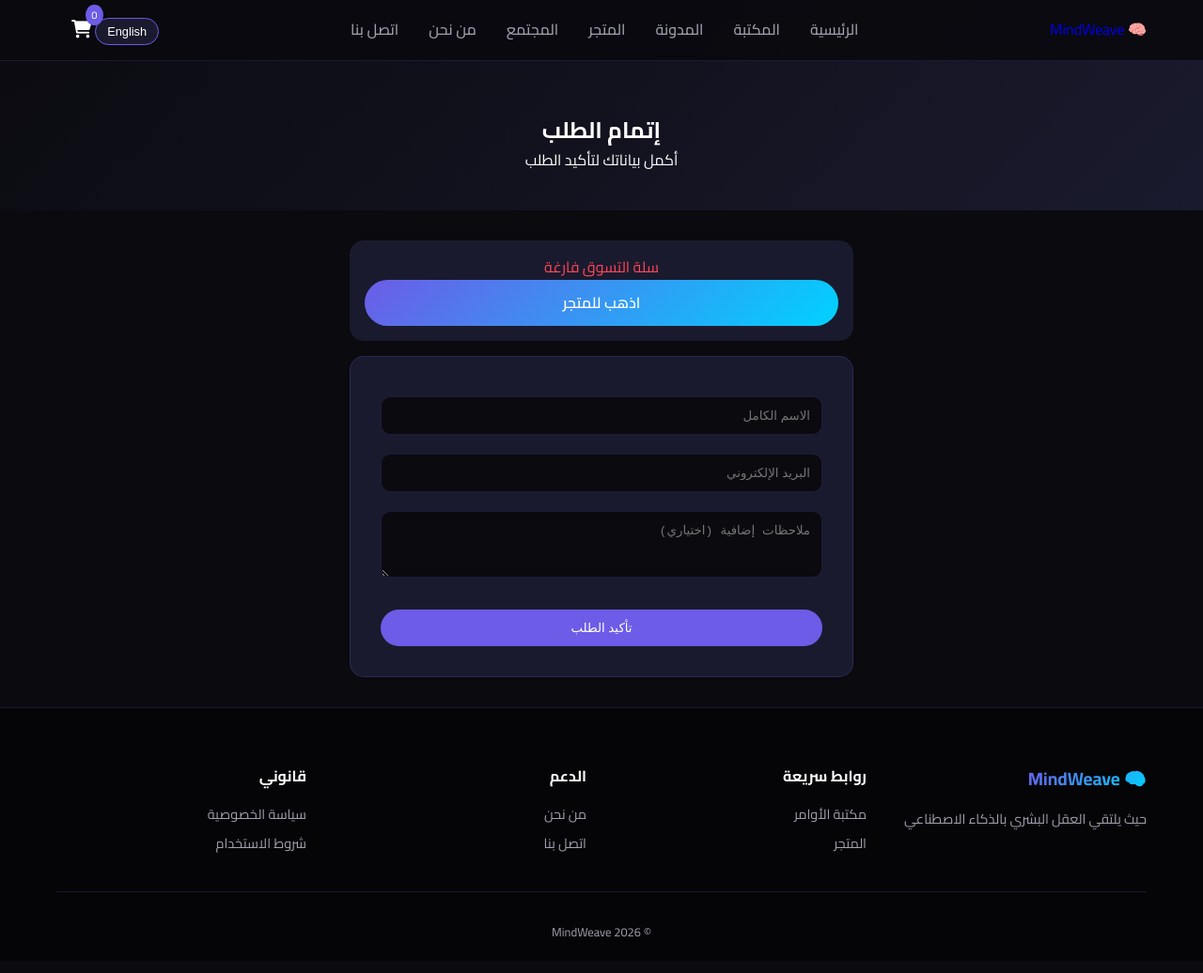
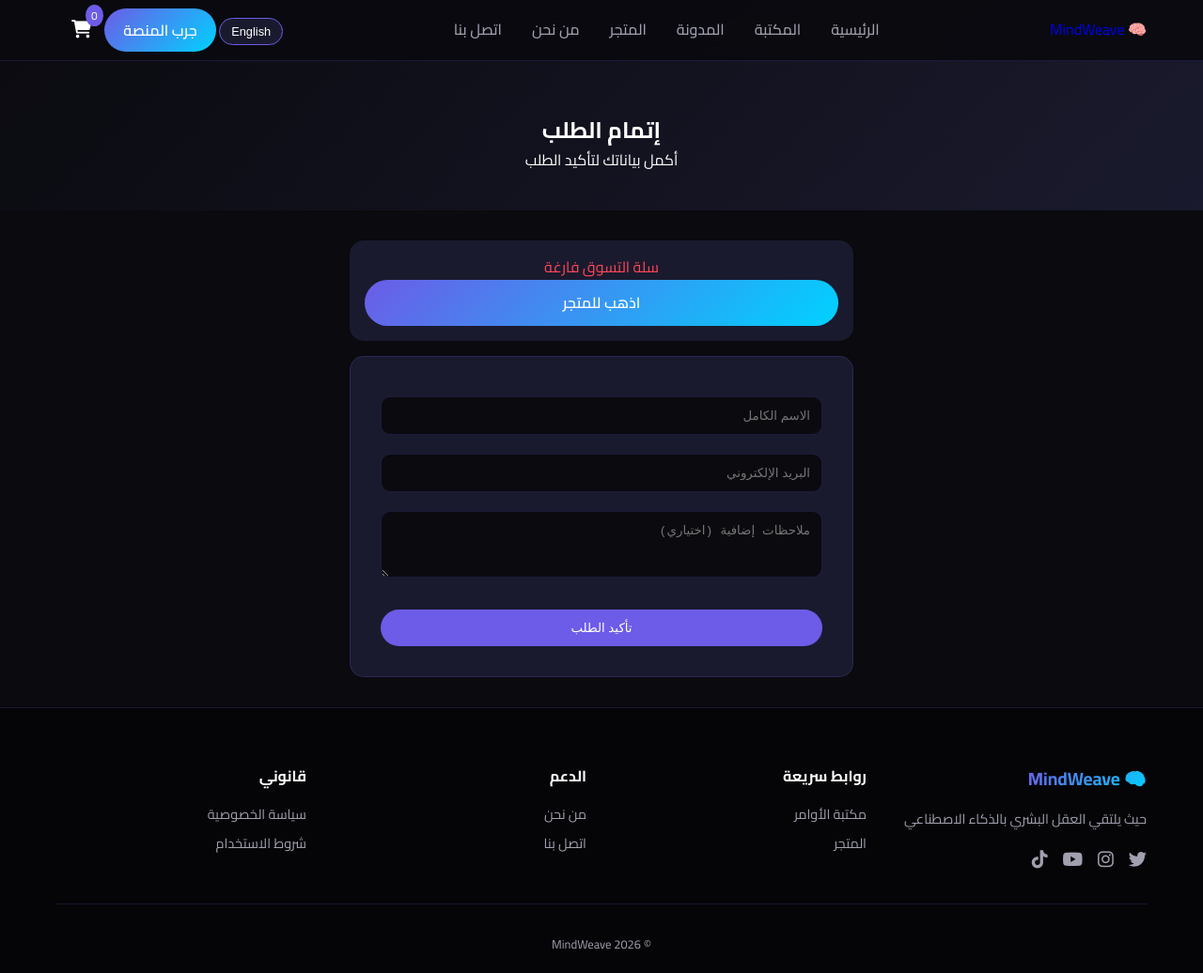
Before and after one commit to casperblac991/mindweave-platform, a plain HTML site: page checkout.html in a window 1280 px wide. Shown: the whole page at 94% size. Drawn offline with Linux system fonts and the light colour scheme.

Commit message:
Update checkout.html

```diff
--- a/checkout.html
+++ b/checkout.html
@@ -3,9 +3,21 @@
 <head>
 <meta charset="UTF-8">
 <meta name="viewport" content="width=device-width, initial-scale=1.0">
+<meta name="description" content="إتمام الطلب - أكمل بياناتك لتأكيد شراء منتجات MindWeave">
+<meta name="keywords" content="إتمام الطلب, Checkout, شراء منتجات">
+<meta name="author" content="MindWeave">
+<meta name="google-site-verification" content="ATi9HKInahPK22qqb-sqp70-MIeFlgKp0n8azYVo_Mw" />
 <title>إتمام الطلب | MindWeave</title>
+<!-- Google tag (gtag.js) -->
+<script async src="https://www.googletagmanager.com/gtag/js?id=G-DZ4WQDX31M"></script>
+<script>
+  window.dataLayer = window.dataLayer || [];
+  function gtag(){dataLayer.push(arguments);}
+  gtag('js', new Date());
+  gtag('config', 'G-DZ4WQDX31M');
+</script>
 <link rel="stylesheet" href="css/style.css">
-<link href="https://fonts.googleapis.com/css2?family=Cairo:wght@400;500;600;700&display=swap" rel="stylesheet">
+<link href="https://fonts.googleapis.com/css2?family=Cairo:wght@400;500;600;700;800&display=swap" rel="stylesheet">
 <link rel="stylesheet" href="https://cdnjs.cloudflare.com/ajax/libs/font-awesome/6.0.0/css/all.min.css">
 <style>
 .lang-switch{background:#1A1A2E;border:1px solid #6C5CE7;padding:6px 12px;border-radius:30px;cursor:pointer;color:white}
@@ -15,6 +27,10 @@
 body.en [data-lang="en"]{display:block}
 body.en{direction:ltr;text-align:left}
 body:not(.en){direction:rtl;text-align:right}
+.cart-count{background:#6C5CE7;border-radius:50%;padding:2px 6px;font-size:12px}
+.cart-icon{text-decoration:none;color:white}
+.btn-try{background:linear-gradient(135deg,#6C5CE7,#00D2FF);color:white;padding:8px 20px;border-radius:30px;text-decoration:none;font-weight:600;margin-left:10px}
+.btn-try:hover{transform:translateY(-2px);box-shadow:0 5px 15px rgba(108,92,231,0.3)}
 .page-header{padding:120px 0 40px;text-align:center;background:linear-gradient(135deg,#0A0A0F,#1A1A2E)}
 .checkout-container{max-width:600px;margin:auto;padding:2rem}
 .checkout-form{background:#1A1A2E;border-radius:15px;padding:2rem;border:1px solid rgba(108,92,231,0.2)}
@@ -33,13 +49,13 @@
 <li><a href="library.html" data-lang="ar">المكتبة</a><a href="library.html" data-lang="en">Library</a></li>
 <li><a href="blog.html" data-lang="ar">المدونة</a><a href="blog.html" data-lang="en">Blog</a></li>
 <li><a href="store.html" data-lang="ar">المتجر</a><a href="store.html" data-lang="en">Store</a></li>
-<li><a href="community.html" data-lang="ar">المجتمع</a><a href="community.html" data-lang="en">Community</a></li>
 <li><a href="about.html" data-lang="ar">من نحن</a><a href="about.html" data-lang="en">About</a></li>
 <li><a href="contact.html" data-lang="ar">اتصل بنا</a><a href="contact.html" data-lang="en">Contact</a></li>
 </ul>
 <div class="nav-icons">
 <button class="lang-switch" onclick="toggleLanguage()" id="langBtn">English</button>
-<a href="cart.html" class="cart-icon"><i class="fas fa-shopping-cart"></i><span class="cart-count">0</span></a>
+<a href="store.html" class="btn-try" data-lang="ar">جرب المنصة</a><a href="store.html" class="btn-try" data-lang="en">Try Platform</a>
+<a href="cart.html" class="cart-icon"><i class="fas fa-shopping-cart"></i><span class="cart-count" id="cartCount">0</span></a>
 </div>
 </nav>
 </header>
@@ -71,7 +87,7 @@
 <footer>
 <div class="container">
 <div class="footer-grid">
-<div class="footer-col"><div class="footer-logo">🧠 MindWeave</div><p data-lang="ar">حيث يلتقي العقل البشري بالذكاء الاصطناعي</p><p data-lang="en">Where human mind meets AI</p></div>
+<div class="footer-col"><div class="footer-logo">🧠 MindWeave</div><p data-lang="ar">حيث يلتقي العقل البشري بالذكاء الاصطناعي</p><p data-lang="en">Where human mind meets AI</p><div class="social-links"><a href="#"><i class="fab fa-twitter"></i></a><a href="#"><i class="fab fa-instagram"></i></a><a href="#"><i class="fab fa-youtube"></i></a><a href="#"><i class="fab fa-tiktok"></i></a></div></div>
 <div class="footer-col"><h4 data-lang="ar">روابط سريعة</h4><h4 data-lang="en">Quick Links</h4><ul><li><a href="library.html" data-lang="ar">مكتبة الأوامر</a><a href="library.html" data-lang="en">Library</a></li><li><a href="store.html" data-lang="ar">المتجر</a><a href="store.html" data-lang="en">Store</a></li></ul></div>
 <div class="footer-col"><h4 data-lang="ar">الدعم</h4><h4 data-lang="en">Support</h4><ul><li><a href="about.html" data-lang="ar">من نحن</a><a href="about.html" data-lang="en">About</a></li><li><a href="contact.html" data-lang="ar">اتصل بنا</a><a href="contact.html" data-lang="en">Contact</a></li></ul></div>
 <div class="footer-col"><h4 data-lang="ar">قانوني</h4><h4 data-lang="en">Legal</h4><ul><li><a href="privacy.html" data-lang="ar">سياسة الخصوصية</a><a href="privacy.html" data-lang="en">Privacy</a></li><li><a href="terms.html" data-lang="ar">شروط الاستخدام</a><a href="terms.html" data-lang="en">Terms</a></li></ul></div>
@@ -82,6 +98,7 @@
 
 <script>
 let currentLang = localStorage.getItem('lang') || 'ar';
+
 function toggleLanguage() {
     currentLang = currentLang === 'ar' ? 'en' : 'ar';
     localStorage.setItem('lang', currentLang);
@@ -89,6 +106,7 @@
     document.getElementById('langBtn').textContent = currentLang === 'ar' ? 'English' : 'عربي';
     renderOrderSummary();
 }
+
 function applyLanguage() {
     document.body.classList.toggle('en', currentLang === 'en');
     document.getElementById('langBtn').textContent = currentLang === 'ar' ? 'English' : 'عربي';
```
